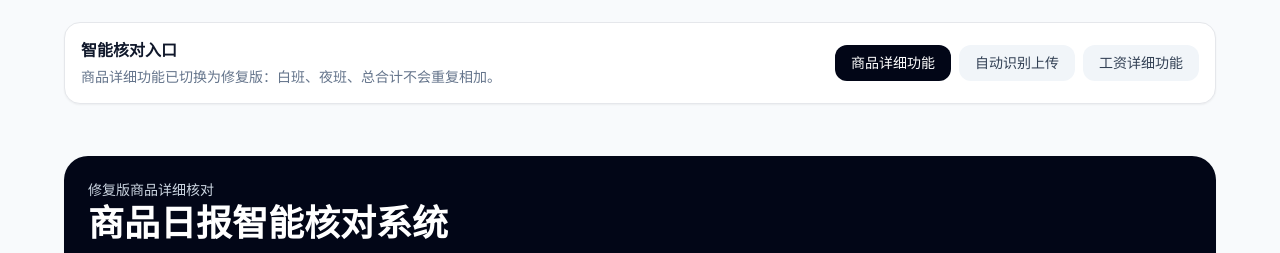
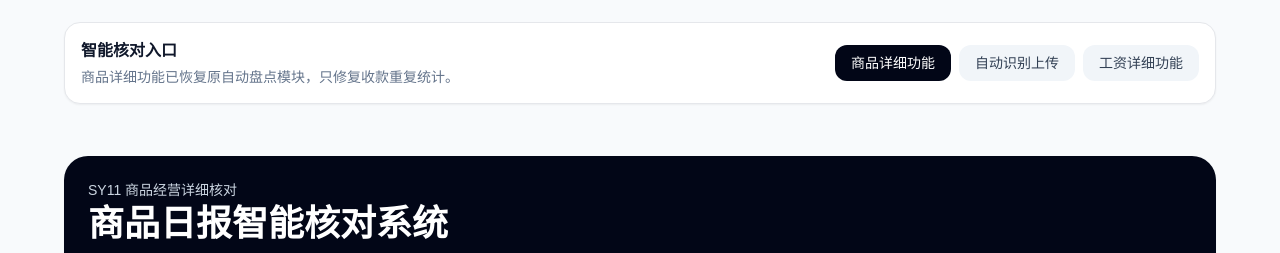
Before and after one commit to GrandpaNiuu/inventory-shift-web, a Next.js app: page / in a window 1280 px wide. Shown: the part 544-797 px from the top of the page. Built offline with nearby package versions, Linux system fonts and the light colour scheme.

Commit message:
恢复商品详细入口使用原自动盘点模块

```diff
--- a/app/UniversalSmartReportAppV6.tsx
+++ b/app/UniversalSmartReportAppV6.tsx
@@ -2,7 +2,7 @@
 
 import { useState } from "react";
 import MultiFileSmartUploadPanel from "./MultiFileSmartUploadPanel";
-import InventoryPageConfigurableFixed from "./InventoryPageConfigurableFixed";
+import InventoryPageConfigurable from "./InventoryPageConfigurable";
 import PayrollReportApp from "./PayrollReportApp";
 
 type Mode = "auto" | "product" | "payroll";
@@ -16,7 +16,7 @@
         <div className="flex flex-col gap-3 md:flex-row md:items-center md:justify-between">
           <div>
             <h2 className="text-base font-bold text-slate-900">智能核对入口</h2>
-            <p className="mt-1 text-sm text-slate-500">商品详细功能已切换为修复版：白班、夜班、总合计不会重复相加。</p>
+            <p className="mt-1 text-sm text-slate-500">商品详细功能已恢复原自动盘点模块，只修复收款重复统计。</p>
           </div>
           <div className="flex flex-wrap gap-2">
             <button onClick={() => setMode("product")} className={`rounded-xl px-4 py-2 text-sm font-medium ${mode === "product" ? "bg-slate-950 text-white" : "bg-slate-100 text-slate-700"}`}>商品详细功能</button>
@@ -26,7 +26,7 @@
         </div>
       </div>
     </div>
-    {mode === "product" ? <InventoryPageConfigurableFixed /> : null}
+    {mode === "product" ? <InventoryPageConfigurable /> : null}
     {mode === "auto" ? <MultiFileSmartUploadPanel /> : null}
     {mode === "payroll" ? <PayrollReportApp /> : null}
   </section>;
```
